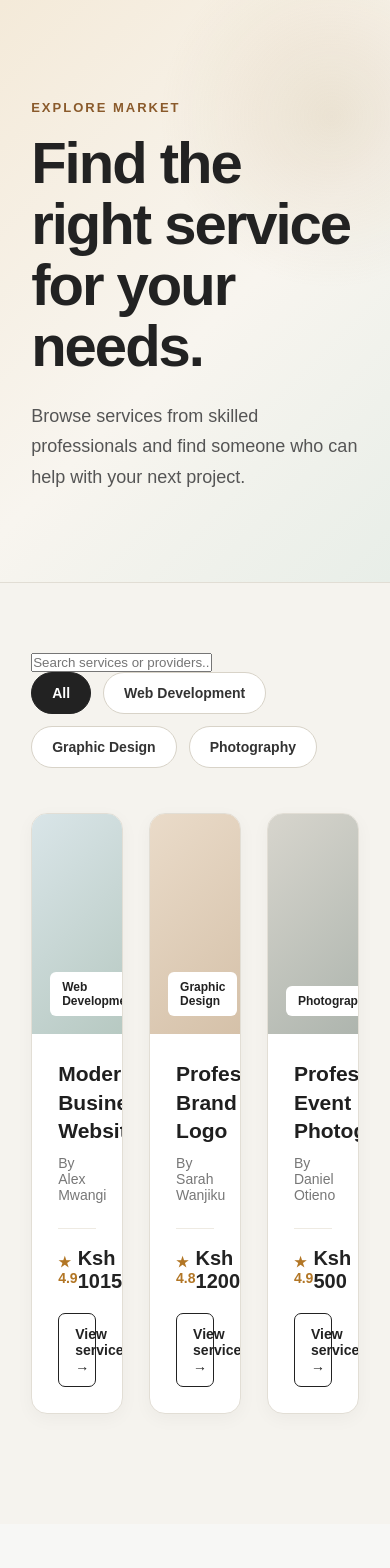
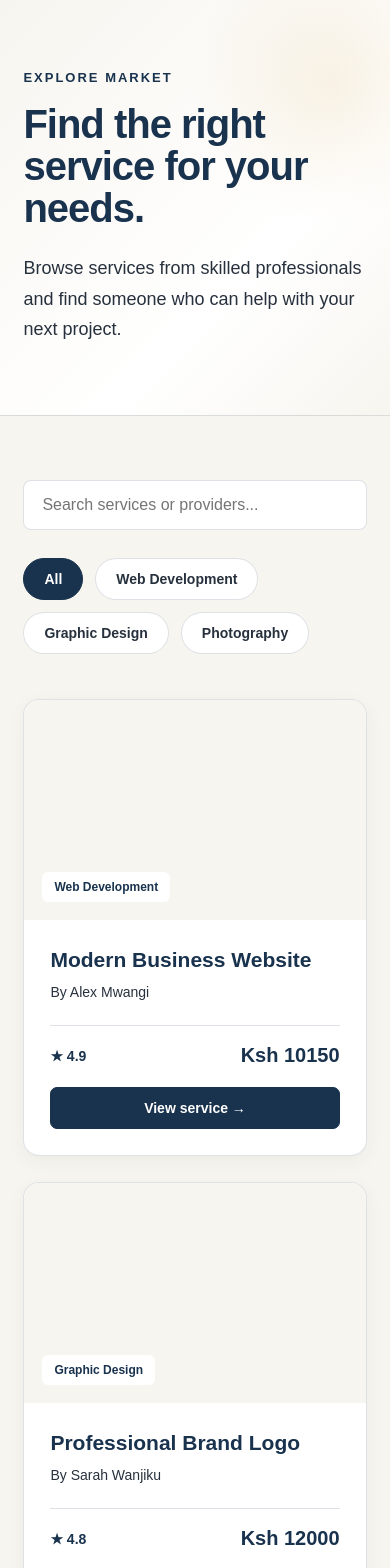
Before and after one commit to Oroko-bilhah/service-marketplace, a React (Vite) app: page /service-marketplace/Services in a window 390 px wide. Shown: the top 1568 px of the page. Before the commit the page ends 1524 px from the top, so only its background shows below. Built offline with nearby package versions, Linux system fonts and the light colour scheme.

Commit message:
Improve homepage design

```diff
--- a/src/App.css
+++ b/src/App.css
@@ -6,8 +6,8 @@
 
 body {
   font-family: Arial, sans-serif;
-  background: #f7f7f5;
-  color: #222;
+  background: var(--color-ivory);
+  color: var(--color-navy);
 }
 .navbar {
   height: 72px;
@@ -15,8 +15,8 @@ body {
   display: flex;
   align-items: center;
   justify-content: space-between;
-  background: #ffffff;
-  border-bottom: 1px solid #e5e5e5;
+  background: var(--color-white);
+  border-bottom: 1px solid var(--color-border);
 }
 
 .navbar h2 {
@@ -29,14 +29,14 @@ body {
 }
 
 .navbar a {
-  color: #444;
+  color: var(--color-slate);
   text-decoration: none;
 }
 
 .navbar button,
 .search-box button {
   border: none;
-  background: #222;
+  background: var(--color-navy);
   color: white;
   padding: 12px 20px;
   border-radius: 6px;
@@ -48,7 +48,7 @@ body {
   display: flex;
   align-items: center;
   padding: 80px 8%;
-  background: #eee9df;
+  background: var(--color-ivory);
 }
 
 .hero-content {
@@ -73,7 +73,7 @@ body {
   margin-bottom: 32px;
   font-size: 18px;
   line-height: 1.6;
-  color: #555;
+  color: var(--color-slate);
 }
 
 .search-box {
@@ -82,7 +82,7 @@ body {
   background: white;
   padding: 8px;
   border-radius: 8px;
-  box-shadow: 0 8px 30px rgba(0, 0, 0, 0.08);
+  box-shadow: 0 8px 30px rgba(25,50,77,.10);
 }
 
 .search-box input {
@@ -98,7 +98,7 @@ body {
 }
 .categories {
   padding: 90px 8%;
-  background: #ffffff;
+  background: var(--color-white);
 }
 
 .section-heading {
@@ -114,7 +114,7 @@ body {
 }
 
 .section-heading > a {
-  color: #222;
+  color: var(--color-navy);
   text-decoration: none;
   font-weight: bold;
 }
@@ -128,14 +128,14 @@ body {
 .category-card {
   padding: 30px;
   min-height: 190px;
-  border: 1px solid #e5e5e5;
+  border: 1px solid var(--color-border);
   border-radius: 10px;
   transition: transform 0.2s, box-shadow 0.2s;
 }
 
 .category-card:hover {
   transform: translateY(-4px);
-  box-shadow: 0 10px 30px rgba(0, 0, 0, 0.08);
+  box-shadow: 0 10px 30px rgba(25,50,77,.10);
 }
 
 .category-card h3 {
@@ -144,19 +144,19 @@ body {
 }
 
 .category-card p {
-  color: #666;
+  color: var(--color-slate);
   line-height: 1.5;
   margin-bottom: 25px;
 }
 
 .category-card a {
-  color: #222;
+  color: var(--color-navy);
   text-decoration: none;
   font-weight: bold;
 }
 .services {
   padding: 90px 8%;
-  background: #f7f7f5;
+  background: var(--color-ivory);
 }
 
 .service-grid {
@@ -166,8 +166,8 @@ body {
 }
 
 .service-card {
-  background: #ffffff;
-  border: 1px solid #e5e5e5;
+  background: var(--color-white);
+  border: 1px solid var(--color-border);
   border-radius: 10px;
   overflow: hidden;
   transition: transform 0.2s, box-shadow 0.2s;
@@ -175,19 +175,19 @@ body {
 
 .service-card:hover {
   transform: translateY(-4px);
-  box-shadow: 0 10px 30px rgba(0, 0, 0, 0.08);
+  box-shadow: 0 10px 30px rgba(25,50,77,.10);
 }
 
 .service-image {
   height: 190px;
-  background: #ddd8ce;
+  background: var(--color-ivory);
   display: flex;
   align-items: end;
   padding: 16px;
 }
 
 .service-image span {
-  background: #ffffff;
+  background: var(--color-white);
   padding: 6px 10px;
   border-radius: 4px;
   font-size: 12px;
@@ -204,7 +204,7 @@ body {
 }
 
 .provider {
-  color: #666;
+  color: var(--color-slate);
   margin-bottom: 24px;
 }
 
@@ -215,7 +215,7 @@ body {
 }
 
 .service-bottom span {
-  color: #555;
+  color: var(--color-slate);
 }
 
 .service-bottom strong {
@@ -223,7 +223,7 @@ body {
 }
 .how-it-works {
   padding: 110px 8%;
-  background: #f7f7f5;
+  background: var(--color-ivory);
 }
 
 .how-it-works .section-heading {
@@ -242,8 +242,8 @@ body {
 .step {
   position: relative;
   padding: 38px 32px;
-  background: #ffffff;
-  border: 1px solid #e4e1da;
+  background: var(--color-white);
+  border: 1px solid var(--color-border);
   border-radius: 14px;
   text-align: left;
   transition: transform 0.25s ease, box-shadow 0.25s ease;
@@ -251,7 +251,7 @@ body {
 
 .step:hover {
   transform: translateY(-6px);
-  box-shadow: 0 15px 35px rgba(0, 0, 0, 0.08);
+  box-shadow: 0 15px 35px rgba(25,50,77,.10);
 }
 
 .step-number {
@@ -261,8 +261,8 @@ body {
   width: 48px;
   height: 48px;
   margin-bottom: 28px;
-  background: #222;
-  color: #ffffff;
+  background: var(--color-navy);
+  color: var(--color-white);
   border-radius: 50%;
   font-size: 13px;
   font-weight: bold;
@@ -274,13 +274,13 @@ body {
 }
 
 .step p {
-  color: #666;
+  color: var(--color-slate);
   line-height: 1.7;
   max-width: 300px;
 }
 .providers {
   padding: 100px 8%;
-  background: #ffffff;
+  background: var(--color-white);
 }
 
 .provider-grid {
@@ -291,15 +291,15 @@ body {
 
 .provider-card {
   padding: 30px;
-  border: 1px solid #e4e1da;
+  border: 1px solid var(--color-border);
   border-radius: 14px;
-  background: #ffffff;
+  background: var(--color-white);
   transition: transform 0.25s ease, box-shadow 0.25s ease;
 }
 
 .provider-card:hover {
   transform: translateY(-5px);
-  box-shadow: 0 15px 35px rgba(0, 0, 0, 0.07);
+  box-shadow: 0 15px 35px rgba(25,50,77,.10);
 }
 
 .provider-avatar {
@@ -310,7 +310,7 @@ body {
   align-items: center;
   justify-content: center;
   border-radius: 50%;
-  background: #eee9df;
+  background: var(--color-ivory);
   font-weight: bold;
   font-size: 18px;
 }
@@ -321,7 +321,7 @@ body {
 }
 
 .provider-info > p {
-  color: #666;
+  color: var(--color-slate);
   margin-bottom: 22px;
 }
 
@@ -337,14 +337,14 @@ body {
 }
 
 .profile-link {
-  color: #222;
+  color: var(--color-navy);
   text-decoration: none;
   font-weight: bold;
 }
 .cta {
   padding: 110px 8%;
-  background: #222;
-  color: #ffffff;
+  background: var(--color-navy);
+  color: var(--color-white);
 }
 
 .cta-content {
@@ -354,7 +354,7 @@ body {
 }
 
 .cta .eyebrow {
-  color: #cfcfcf;
+  color: rgba(255,255,255,.86);
 }
 
 .cta h2 {
@@ -364,7 +364,7 @@ body {
 }
 
 .cta p:not(.eyebrow) {
-  color: #cfcfcf;
+  color: rgba(255,255,255,.86);
   line-height: 1.7;
   font-size: 17px;
   margin-bottom: 32px;
@@ -373,8 +373,8 @@ body {
 .cta button {
   border: none;
   padding: 14px 26px;
-  background: #ffffff;
-  color: #222;
+  background: var(--color-white);
+  color: var(--color-navy);
   border-radius: 6px;
   font-size: 15px;
   font-weight: bold;
@@ -383,8 +383,8 @@ body {
 
 .footer {
   padding: 70px 8%;
-  background: #171717;
-  color: #ffffff;
+  background: var(--color-slate);
+  color: var(--color-white);
   display: flex;
   justify-content: space-between;
   gap: 80px;
@@ -399,7 +399,7 @@ body {
 }
 
 .footer-brand p {
-  color: #999;
+  color: rgba(255,255,255,.78);
   line-height: 1.6;
 }
 
@@ -419,16 +419,16 @@ body {
 }
 
 .footer-links a {
-  color: #999;
+  color: rgba(255,255,255,.78);
   text-decoration: none;
 }
 
 .footer-links a:hover {
-  color: #ffffff;
+  color: var(--color-white);
 }
 .services-page {
   min-height: 100vh;
-  background: #f5f3ee;
+  background: var(--color-ivory);
 }
 
 /* Hero */
@@ -436,13 +436,13 @@ body {
 .services-header {
   padding: 100px 8% 90px;
   background:
-    radial-gradient(circle at 85% 20%, rgba(180, 150, 100, 0.18), transparent 30%),
-    linear-gradient(135deg, #f4ead9 0%, #f8f5ef 55%, #e8eee8 100%);
-  border-bottom: 1px solid #e1ddd4;
+    radial-gradient(circle at 85% 20%, rgba(213,166,74,.14), transparent 30%),
+    linear-gradient(135deg, var(--color-ivory) 0%, var(--color-ivory) 55%, var(--color-ivory) 100%);
+  border-bottom: 1px solid var(--color-border);
 }
 
 .services-header .eyebrow {
-  color: #8a5a2b;
+  color: var(--color-navy);
   letter-spacing: 2px;
   margin-bottom: 18px;
 }
@@ -457,7 +457,7 @@ body {
 
 .services-header > p:last-child {
   max-width: 650px;
-  color: #555;
+  color: var(--color-slate);
   font-size: 18px;
   line-height: 1.7;
 }
@@ -480,9 +480,9 @@ body {
 
 .category-filters button {
   padding: 12px 20px;
-  border: 1px solid #d8d3c8;
-  background: #ffffff;
-  color: #333;
+  border: 1px solid var(--color-border);
+  background: var(--color-white);
+  color: var(--color-slate);
   border-radius: 30px;
   font-size: 14px;
   font-weight: 600;
@@ -491,9 +491,9 @@ body {
 }
 
 .category-filters button:hover {
-  background: #222;
-  color: #ffffff;
-  border-color: #222;
+  background: var(--color-navy);
+  color: var(--color-white);
+  border-color: var(--color-navy);
   transform: translateY(-2px);
 }
 
@@ -508,11 +508,11 @@ body {
 /* Cards */
 
 .service-card {
-  background: #ffffff;
-  border: 1px solid #e2ded5;
+  background: var(--color-white);
+  border: 1px solid var(--color-border);
   border-radius: 16px;
   overflow: hidden;
-  box-shadow: 0 5px 18px rgba(0, 0, 0, 0.04);
+  box-shadow: 0 5px 18px rgba(25,50,77,.05);
   transition:
     transform 0.25s ease,
     box-shadow 0.25s ease;
@@ -520,7 +520,7 @@ body {
 
 .service-card:hover {
   transform: translateY(-8px);
-  box-shadow: 0 20px 45px rgba(0, 0, 0, 0.1);
+  box-shadow: 0 20px 45px rgba(25,50,77,.12);
 }
 
 /* Image */
@@ -530,8 +530,8 @@ body {
   background:
     linear-gradient(
       135deg,
-      #ded7ca,
-      #c8d0c7
+      var(--color-ivory),
+      var(--color-ivory)
     );
   display: flex;
   align-items: flex-end;
@@ -547,7 +547,7 @@ body {
   padding: 7px 10px;
   border-radius: 5px;
   background: rgba(255, 255, 255, 0.88);
-  color: #333;
+  color: var(--color-slate);
   font-size: 10px;
   font-weight: 700;
   letter-spacing: 0.8px;
@@ -562,8 +562,8 @@ body {
 }
 
 .service-image span {
-  background: #ffffff;
-  color: #222;
+  background: var(--color-white);
+  color: var(--color-navy);
   padding: 8px 12px;
   border-radius: 6px;
   font-size: 12px;
@@ -582,11 +582,11 @@ body {
   font-size: 21px;
   line-height: 1.35;
   margin-bottom: 10px;
-  color: #1f1f1f;
+  color: var(--color-navy);
 }
 
 .service-content .provider {
-  color: #777;
+  color: var(--color-slate);
   font-size: 14px;
   margin-bottom: 25px;
 }
@@ -598,23 +598,23 @@ body {
   justify-content: space-between;
   align-items: center;
   padding-top: 18px;
-  border-top: 1px solid #eeeae2;
+  border-top: 1px solid var(--color-border);
 }
 
 .service-bottom span {
-  color: #b27625;
+  color: var(--color-navy);
   font-size: 14px;
   font-weight: 600;
 }
 
 .service-bottom strong {
   font-size: 20px;
-  color: #222;
+  color: var(--color-navy);
 }
 .category-filters button.active {
-  background: #222;
-  color: #ffffff;
-  border-color: #222;
+  background: var(--color-navy);
+  color: var(--color-white);
+  border-color: var(--color-navy);
 }
 .service-action {
   margin-top: 20px;
@@ -623,9 +623,9 @@ body {
 .service-action button {
   width: 100%;
   padding: 12px 16px;
-  border: 1px solid #222;
-  background: #ffffff;
-  color: #222;
+  border: 1px solid var(--color-navy);
+  background: var(--color-white);
+  color: var(--color-navy);
   border-radius: 7px;
   font-size: 14px;
   font-weight: 600;
@@ -634,28 +634,28 @@ body {
 }
 
 .service-action button:hover {
-  background: #222;
-  color: #ffffff;
+  background: var(--color-navy);
+  color: var(--color-white);
 }
 .service-image.web-development {
   background:
-    linear-gradient(135deg, #d9e5e8, #b7c9c2);
+    linear-gradient(135deg, var(--color-ivory), var(--color-ivory));
 }
 
 .service-image.graphic-design {
   background:
-    linear-gradient(135deg, #eadbc9, #d5c1a9);
+    linear-gradient(135deg, var(--color-ivory), var(--color-ivory));
 }
 
 .service-image.photography {
   background:
-    linear-gradient(135deg, #d7d5cd, #aeb5ae);
+    linear-gradient(135deg, var(--color-ivory), var(--color-ivory));
 }
 
 
 .providers-page {
   min-height: 100vh;
-  background: #f5f3ee;
+  background: var(--color-ivory);
 }
 
 .providers-header {
@@ -663,20 +663,20 @@ body {
   background:
     radial-gradient(
       circle at 85% 20%,
-      rgba(180, 150, 100, 0.18),
+      rgba(213,166,74,.14),
       transparent 30%
     ),
     linear-gradient(
       135deg,
-      #f4ead9 0%,
-      #f8f5ef 55%,
-      #e8eee8 100%
+      var(--color-ivory) 0%,
+      var(--color-ivory) 55%,
+      var(--color-ivory) 100%
     );
-  border-bottom: 1px solid #e1ddd4;
+  border-bottom: 1px solid var(--color-border);
 }
 
 .providers-header .eyebrow {
-  color: #8a5a2b;
+  color: var(--color-navy);
   letter-spacing: 2px;
   margin-bottom: 18px;
 }
@@ -691,7 +691,7 @@ body {
 
 .providers-header > p:last-child {
   max-width: 650px;
-  color: #555;
+  color: var(--color-slate);
   font-size: 18px;
   line-height: 1.7;
 }
@@ -708,10 +708,10 @@ body {
 
 .provider-card {
   padding: 30px;
-  background: #ffffff;
-  border: 1px solid #e2ded5;
+  background: var(--color-white);
+  border: 1px solid var(--color-border);
   border-radius: 16px;
-  box-shadow: 0 5px 18px rgba(0, 0, 0, 0.04);
+  box-shadow: 0 5px 18px rgba(25,50,77,.05);
   transition:
     transform 0.25s ease,
     box-shadow 0.25s ease;
@@ -719,7 +719,7 @@ body {
 
 .provider-card:hover {
   transform: translateY(-7px);
-  box-shadow: 0 20px 40px rgba(0, 0, 0, 0.09);
+  box-shadow: 0 20px 40px rgba(25,50,77,.11);
 }
 
 .provider-avatar {
@@ -730,8 +730,8 @@ body {
   align-items: center;
   justify-content: center;
   border-radius: 50%;
-  background: #222;
-  color: #ffffff;
+  background: var(--color-navy);
+  color: var(--color-white);
   font-size: 19px;
   font-weight: 700;
 }
@@ -742,7 +742,7 @@ body {
 }
 
 .provider-info > p {
-  color: #666;
+  color: var(--color-slate);
   margin-bottom: 25px;
 }
 
@@ -751,38 +751,38 @@ body {
   gap: 20px;
   padding: 17px 0;
   margin-bottom: 22px;
-  border-top: 1px solid #eeeae2;
-  border-bottom: 1px solid #eeeae2;
+  border-top: 1px solid var(--color-border);
+  border-bottom: 1px solid var(--color-border);
   font-size: 14px;
 }
 
 .provider-stats span:first-child {
-  color: #b27625;
+  color: var(--color-navy);
   font-weight: 700;
 }
 
 .profile-link {
   width: 100%;
   padding: 12px 16px;
-  border: 1px solid #222;
+  border: 1px solid var(--color-navy);
   border-radius: 7px;
-  background: #ffffff;
-  color: #222;
+  background: var(--color-white);
+  color: var(--color-navy);
   font-weight: 600;
   cursor: pointer;
   transition: all 0.2s ease;
 }
 
 .profile-link:hover {
-  background: #222;
-  color: #ffffff;
+  background: var(--color-navy);
+  color: var(--color-white);
 }
 .no-services {
   grid-column: 1 / -1;
   padding: 60px 20px;
   text-align: center;
-  background: #ffffff;
-  border: 1px solid #e2ded5;
+  background: var(--color-white);
+  border: 1px solid var(--color-border);
   border-radius: 16px;
 }
 
@@ -793,14 +793,47 @@ body {
 
 .no-services p {
   margin-bottom: 24px;
-  color: #666;
+  color: var(--color-slate);
 }
 
 .no-services button {
   padding: 12px 20px;
   border: none;
   border-radius: 7px;
-  background: #222;
-  color: #ffffff;
+  background: var(--color-navy);
+  color: var(--color-white);
   cursor: pointer;
 }
+
+/* Shared premium marketplace palette and interaction refinements */
+.navbar h2, .hero h1, .section-heading h2, .category-card h3, .service-content h3, .step h3, .provider-info h3, .provider-info h2, .services-header h1, .providers-header h1 { color: var(--color-navy); }
+.navbar a, .section-heading > a, .category-card a, .profile-link { color: var(--color-navy); }
+.navbar button, .search-box button, .step-number, .category-filters button.active, .category-filters button:hover, .service-action button, .providers-list .profile-link, .no-services button { background: var(--color-navy); color: var(--color-white); border-color: var(--color-navy); }
+.navbar button:hover, .search-box button:hover, .service-action button:hover, .providers-list .profile-link:hover, .no-services button:hover { background: var(--color-navy-hover); }
+.hero, .services-header, .providers-header { background: radial-gradient(circle at 85% 20%, rgba(213,166,74,.13), transparent 30%), linear-gradient(135deg, var(--color-ivory), var(--color-white) 65%, var(--color-ivory)); }
+.cta { background: linear-gradient(120deg, var(--color-navy), var(--color-navy)); }
+.cta .eyebrow, .footer-links h4 { color: var(--color-gold); }
+.service-bottom span, .provider-stats span:first-child, .services-header .eyebrow, .providers-header .eyebrow { color: var(--color-navy); }
+.service-action button, .providers-list .profile-link { color: var(--color-white); }
+.search-box input, .services-search input { color: var(--color-slate); background: var(--color-white); }
+.services-search { margin-bottom: 28px; }
+.services-search input { width: 100%; max-width: 560px; padding: 15px 18px; border: 1px solid var(--color-border); border-radius: 8px; font-size: 16px; }
+button, a, input { transition: color .2s ease, background-color .2s ease, border-color .2s ease; }
+@media (max-width: 900px) { .category-grid, .service-grid, .provider-grid, .steps { grid-template-columns: repeat(2, 1fr); } }
+@media (max-width: 600px) {
+.navbar { height: auto; min-height: 72px; padding: 16px 5%; flex-wrap: wrap; gap: 14px; }
+.navbar nav { order: 3; width: 100%; justify-content: space-between; gap: 12px; }
+.hero, .services-header, .providers-header { padding: 70px 6%; }
+.hero h1 { font-size: 44px; }
+.services-header h1, .providers-header h1 { font-size: 40px; letter-spacing: -1px; }
+.search-box { flex-direction: column; }
+.search-box button { width: 100%; }
+.categories, .services, .how-it-works, .providers, .services-list, .providers-list { padding: 64px 6%; }
+.section-heading { align-items: flex-start; gap: 18px; flex-direction: column; }
+.section-heading h2 { font-size: 30px; }
+.category-grid, .service-grid, .provider-grid, .steps { grid-template-columns: 1fr; }
+.cta { padding: 76px 6%; }
+.cta h2 { font-size: 36px; }
+.footer { padding: 56px 6%; flex-direction: column; gap: 38px; }
+.footer-links { gap: 32px; }
+}
--- a/src/index.css
+++ b/src/index.css
@@ -0,0 +1,14 @@
+:root {
+  --color-navy: #19324D;
+  --color-gold: #D5A64A;
+  --color-ivory: #F7F5EF;
+  --color-white: #FFFFFF;
+  --color-slate: #27313D;
+  --color-border: rgba(25, 50, 77, 0.14);
+  --color-navy-hover: #10263D;
+}
+
+* { margin: 0; padding: 0; box-sizing: border-box; }
+body { font-family: Arial, sans-serif; background: var(--color-ivory); color: var(--color-slate); }
+button, input { font: inherit; }
+:focus-visible { outline: 3px solid var(--color-gold); outline-offset: 3px; }
```
